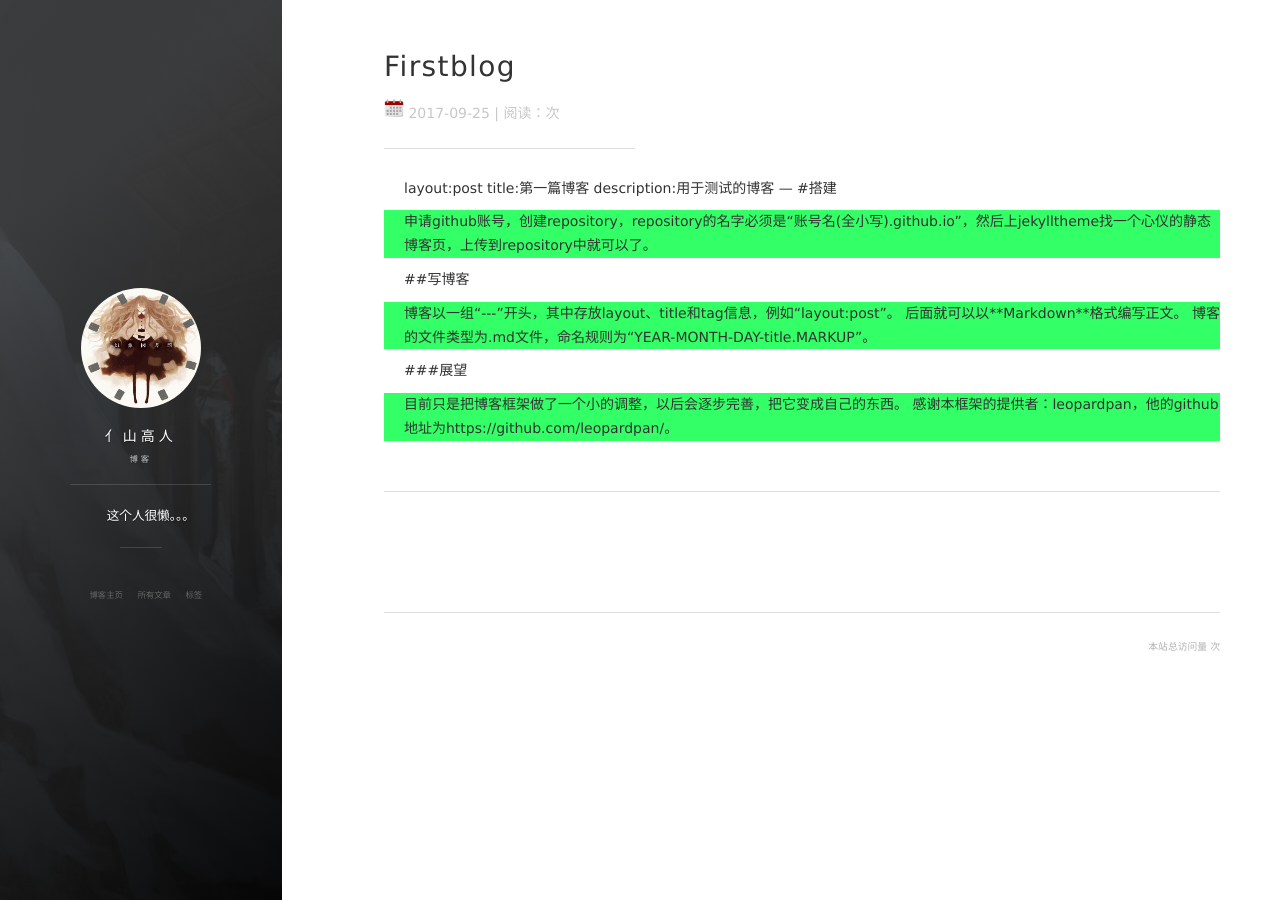
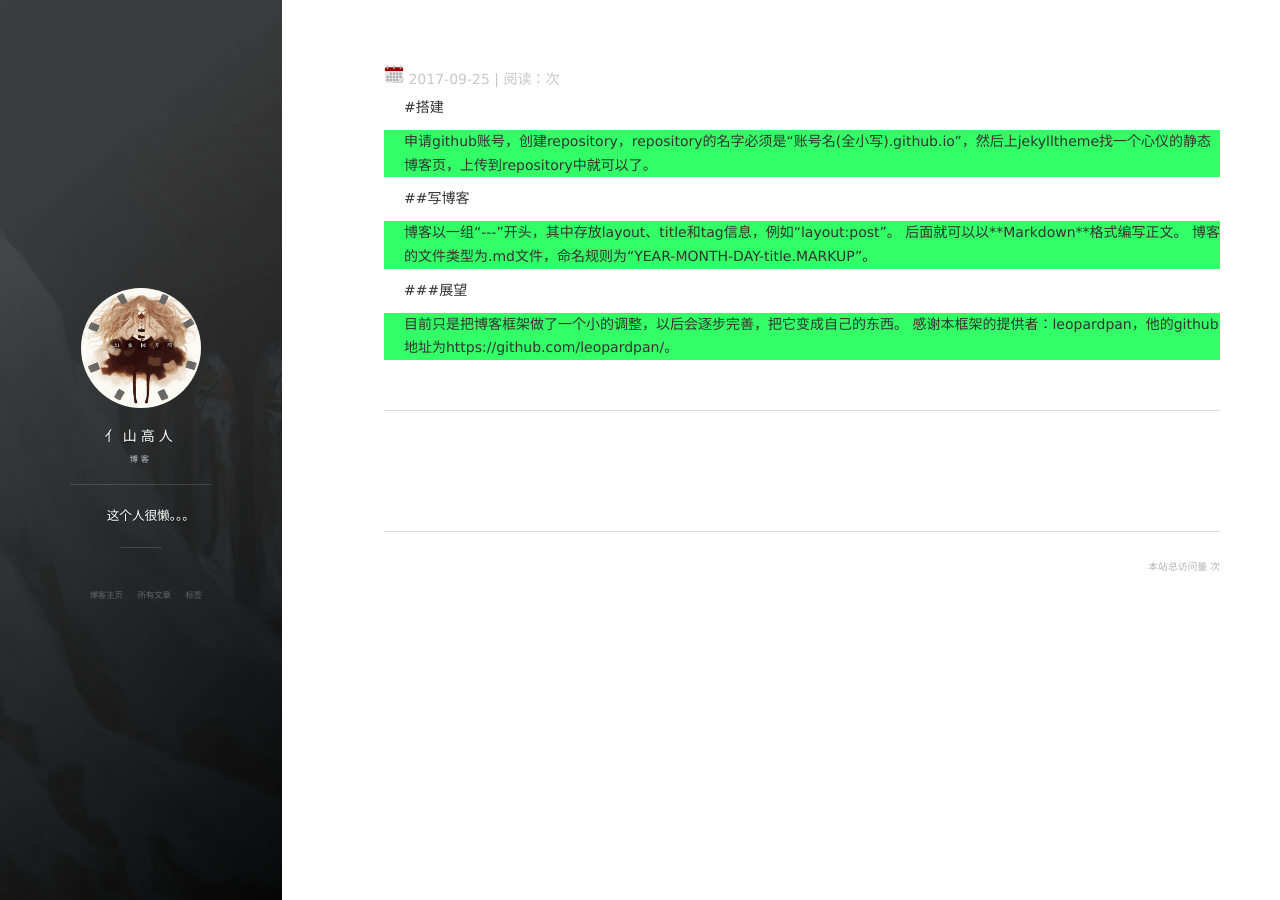
Before and after one commit to XGR-yang/XGR-yang.github.io, a Jekyll site: the page built from _posts/2017-09-25-firstblog.md, in a window 1280 px wide. Built offline with Jekyll 4.4.1, drawn with Linux system fonts in a browser that asks for light colours; nearby versions of some CDN libraries; our own code applies the rules of GitHub Pages for plain Markdown files; comment, search, counter and statistics services are not loaded.

Commit message:
blog fixed-up

```diff
--- a/_posts/2017-09-25-firstblog.md
+++ b/_posts/2017-09-25-firstblog.md
@@ -1,9 +1,10 @@
-<meta http-equiv="Content-Type" content="text/html; charset=utf-8">
 ---
 layout:post
 title:第一篇博客
 description:用于测试的博客
 ---
+<meta http-equiv="Content-Type" content="text/html; charset=utf-8">
+
 #搭建
 <p style="background-color:#33FF66">
 申请github账号，创建repository，repository的名字必须是“账号名(全小写).github.io”，然后上jekylltheme找一个心仪的静态博客页，上传到repository中就可以了。
```
